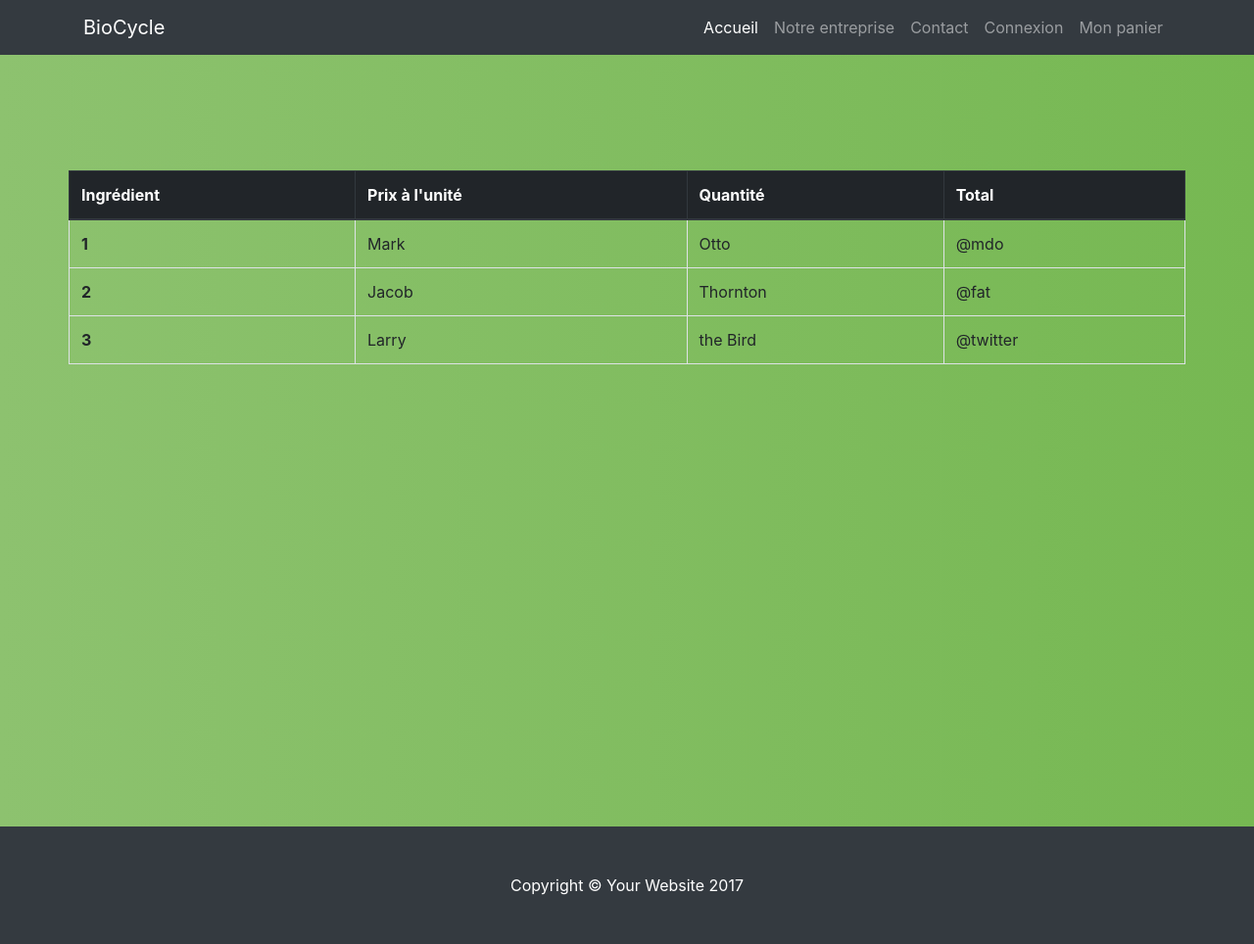
After one commit to ThomasGuily/database, a PHP site: page /panier.php in a window 1280 px wide. The commit adds this page. Shown: the whole page at 98% size. Run offline with PHP 8.4, Linux system fonts and the light colour scheme.

Commit message:
Configuration de l'onglet mon panier, suppression de liens inutiles dans le header, modification de la fonction query dans db.class.php

```diff
--- a/mathis/header.php
+++ b/mathis/header.php
@@ -1,10 +1,11 @@
 <?php
    include_once 'includes/dbh.inc.php';
    include_once 'includes/dbh.class.php';
-   //include_once 'panier.class.php';
+   include_once 'panier.class.php';
    // la variable qui contient la connexion:
    // $connexion
    $DB = new DB();
+   $panier = new panier();
 
 ?>
 
@@ -46,8 +47,6 @@
     <!-- Bootstrap core CSS -->
     <link href="vendor/bootstrap/css/bootstrap.min.css" rel="stylesheet">
 
-    <!-- Custom styles for this template -->
-    <link href="css/shop-homepage.css" rel="stylesheet">
 
 </head>
 
@@ -77,9 +76,9 @@
                     <li class="nav-item">
                         <a class="nav-link" href="login.php">Connexion</a>
                     </li>
-                    <!-- <li class="nav-item">
-                        <a class="nav-link" href="#">Mon panier</a>
-                    </li> -->
+                    <li class="nav-item">
+                        <a class="nav-link" href="panier.php">Mon panier</a>
+                    </li>
                 </ul>
             </div>
         </div>
--- a/mathis/includes/dbh.class.php
+++ b/mathis/includes/dbh.class.php
@@ -35,10 +35,10 @@ class DB{
       }
   } #END CONSTRUCTOR FUNCTION
 
-  public function query($sql)
+  public function query($sql,$data = array())
   {
       $req = $this->db->prepare($sql);
-      $req->execute();
+      $req->execute($data);
       return $req->fetchAll(PDO::FETCH_OBJ);
   }
 
--- a/mathis/panier.class.php
+++ b/mathis/panier.class.php
@@ -3,14 +3,20 @@
 class panier{
 
     public function __construct(){
-        if(!isset($_SESSION){
-            session_start();
-        }
+        if(!isset($_SESSION))
+            { #si la variable session n'est pas activée -> var session sert de cookies pour la commande
+            session_start(); #on l'initialise
+            }
+
+
+        if(!isset($_SESSION['panier'])){
+            $_SESSION['panier'] = array(); #Je crée un panier vide
+            }
+
     }
-    if(!isset($_SESSION['panier'])){
-        $_SESSION['panier'] = array();
+    public function add($product_id){
+        $_SESSION['panier'][$product_id]= 1;
     }
-
 }
 
 ?>
--- /dev/null
+++ b/mathis/panier.php
@@ -0,0 +1,45 @@
+<?php
+    require 'header.php';
+
+?>
+
+
+<br/><br/><br/><br/><br/>
+
+ <div class="container">
+    <div class="row">
+        <table class="table table-bordered">
+        <thead class="thead-dark">
+            <tr>
+            <th scope="col">Ingrédient</th>
+            <th scope="col">Prix à l'unité</th>
+            <th scope="col">Quantité</th>
+            <th scope="col">Total</th>
+            </tr>
+        </thead>
+        <tbody>
+            <tr>
+            <th scope="row">1</th>
+            <td>Mark</td>
+            <td>Otto</td>
+            <td>@mdo</td>
+            </tr>
+            <tr>
+            <th scope="row">2</th>
+            <td>Jacob</td>
+            <td>Thornton</td>
+            <td>@fat</td>
+            </tr>
+            <tr>
+            <th scope="row">3</th>
+            <td>Larry</td>
+            <td>the Bird</td>
+            <td>@twitter</td>
+            </tr>
+        </tbody>
+        </table>
+    </div>
+ </div>
+
+<br/><br/><br/><br/><br/><br/><br/><br/><br/><br/><br/><br/><br/><br/><br/><br/><br/><br/><br/>
+  <?php require 'footer.php'; ?>
```
Also changed, not shown: mathis/addpanier.php (added, +21 -0 lines), mathis/index.php (+6 -6 lines), mathis/db.class.php (deleted).
